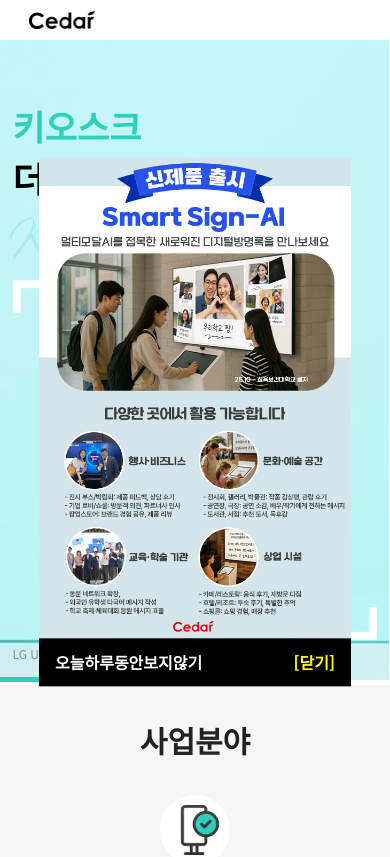
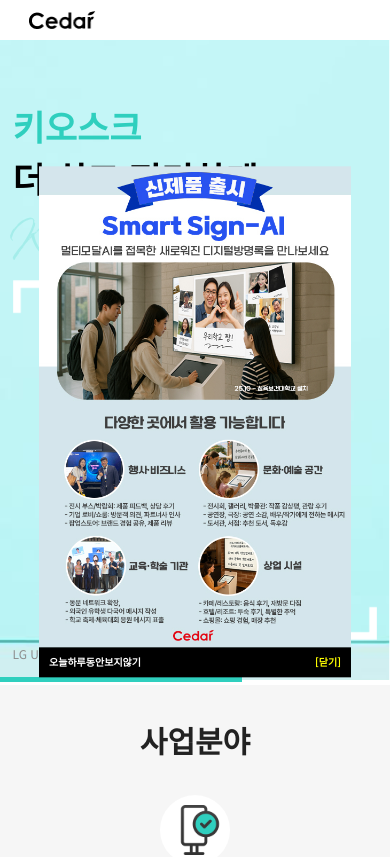
Before and after one commit to cedar-kr/cedar-hompage, a Next.js app: page / in a window 390 px wide. Shown: the top 857 px of the page. Built offline with nearby package versions, Linux system fonts and the light colour scheme; a web font is replaced by a local one.

Commit message:
smartsignai 팝업창 하단 모바일용 크기 조정

```diff
--- a/src/popups/SmartsignaiPopup.jsx
+++ b/src/popups/SmartsignaiPopup.jsx
@@ -20,6 +20,9 @@ const Container = styled.div`
 
 const Image = styled.img`
   max-height: calc(100vh - 48px);
+  ${({ theme }) => theme.mobile`
+    max-height: calc(100vh - 30px);
+  `}
   object-fit: contain;
 `;
 
@@ -32,12 +35,21 @@ const Footer = styled.div`
   padding: 16px;
   background-color: #000;
 
+  ${({ theme }) => theme.mobile`
+    padding: 10px;
+  `}
+
   > span {
     color: #fff;
     font-family: 'Noto Sans KR', sans-serif;
     font-size: 16px;
+    line-height: 100%;
     font-weight: 600;
     cursor: pointer;
+
+    ${({ theme }) => theme.mobile`
+      font-size: 10px;
+    `}
   }
 `;
 
```
